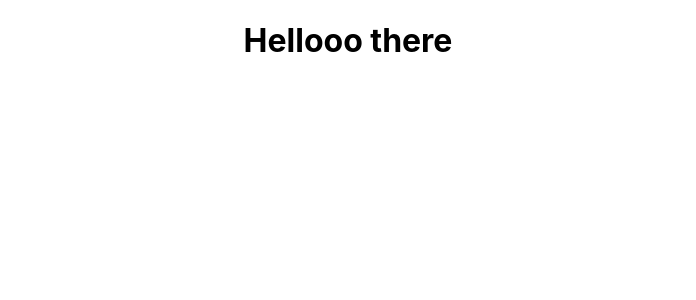
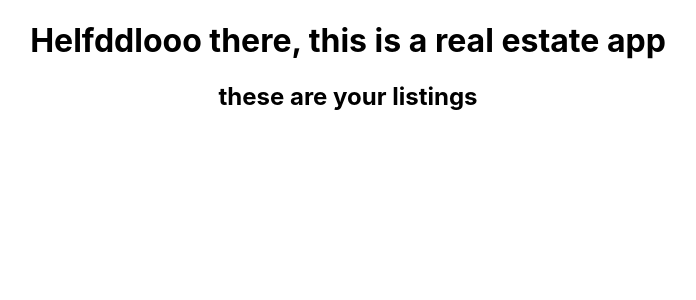
Before and after one commit to dannybartolini/true_home, a React (Create React App) app: page / in a window 1280 px wide. Shown: the top 300 px of the page, without its empty margins (292-988 px from the left). Built offline with nearby package versions, Linux system fonts and the light colour scheme.

Commit message:
added first component

```diff
--- a/package.json
+++ b/package.json
@@ -34,5 +34,8 @@
       "last 1 firefox version",
       "last 1 safari version"
     ]
+  },
+  "devDependencies": {
+    "@babel/plugin-proposal-private-property-in-object": "^7.21.11"
   }
 }
--- a/src/App.js
+++ b/src/App.js
@@ -1,10 +1,12 @@
 import logo from "./logo.svg";
 import "./App.css";
+import ListingsList from "./components/ListingTest";
 
 function App() {
 	return (
 		<div className="App">
-			<h1>Hellooo there</h1>
+			<h1>Helfddlooo there, this is a real estate app</h1>
+			<ListingsList />
 		</div>
 	);
 }
--- /dev/null
+++ b/src/components/ListingTest.js
@@ -0,0 +1,11 @@
+import React from "react";
+
+const ListingsList = () => {
+	return (
+		<div>
+			<h2> these are your listings</h2>
+		</div>
+	);
+};
+
+export default ListingsList;
```
Also changed, not shown: src/components/Navbar.js (added, +19 -0 lines), 1 other file (tests, documents, lock files or other folders).
